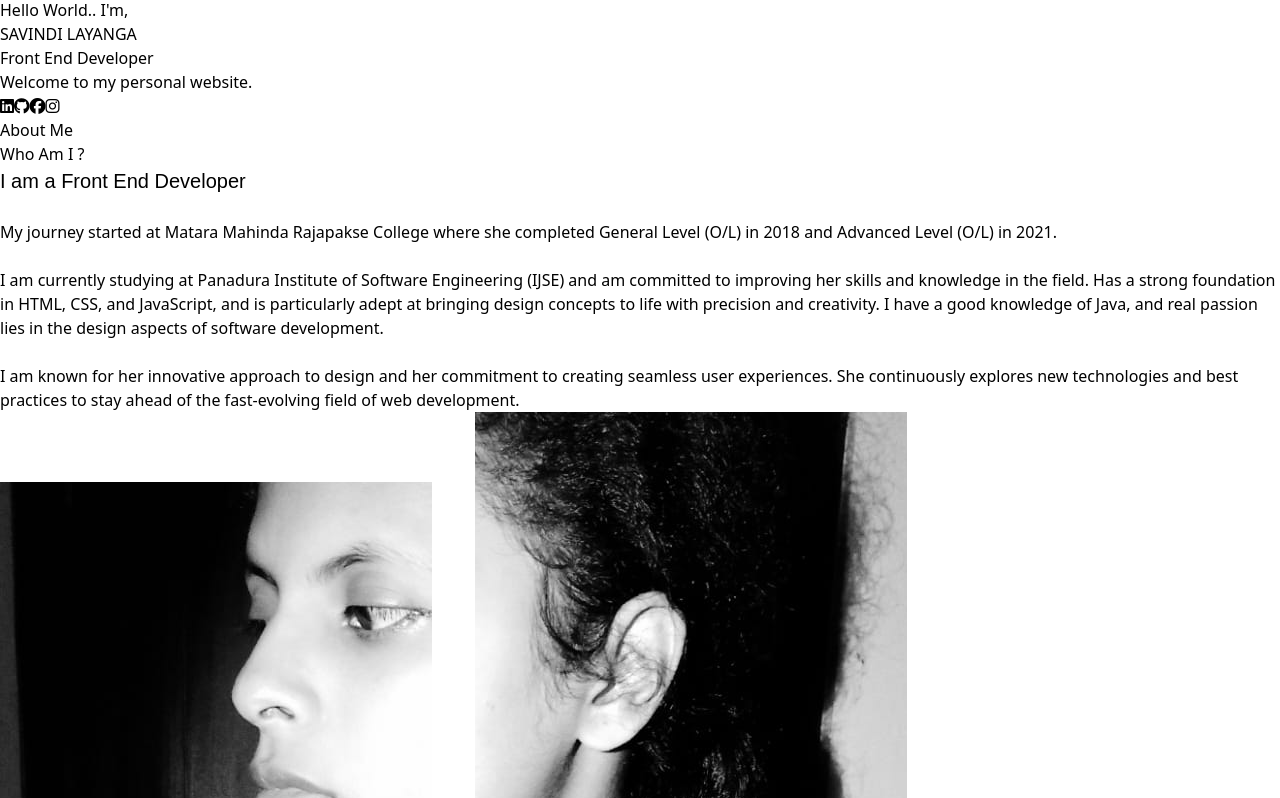
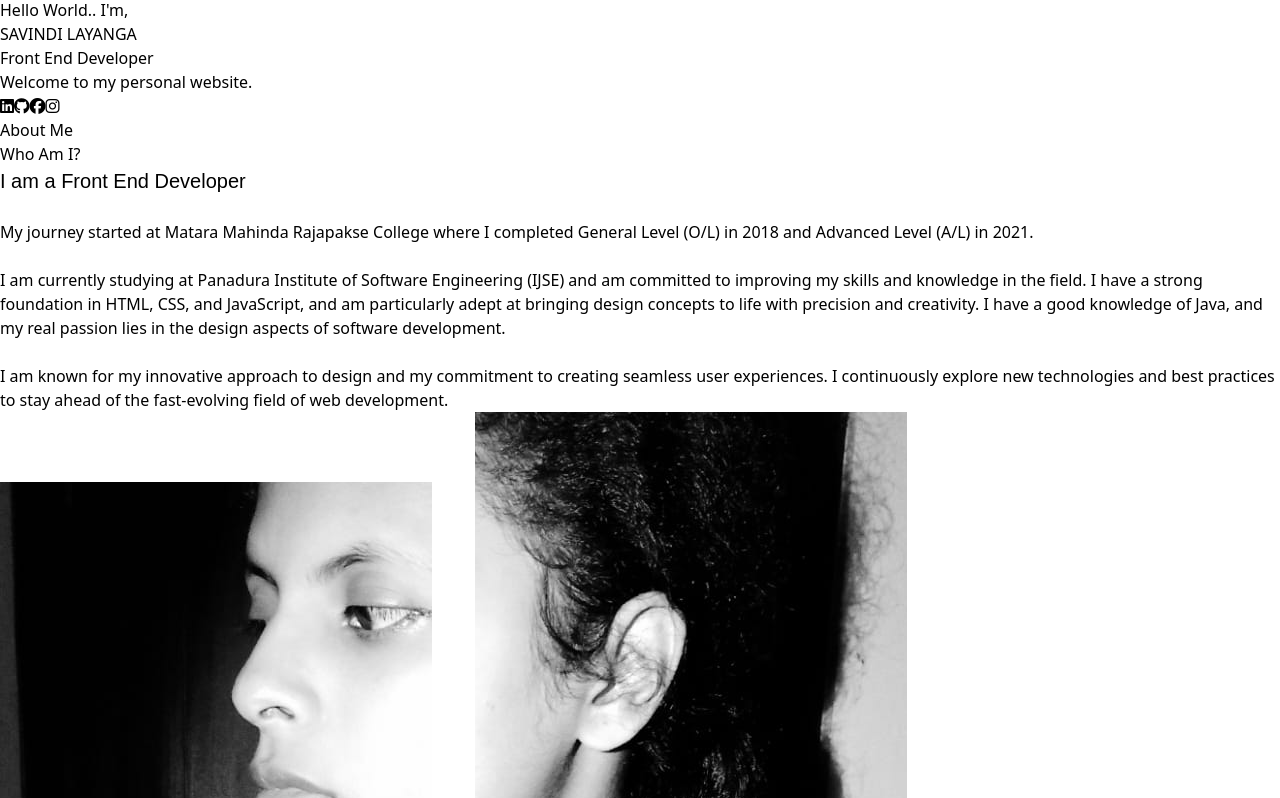
Before and after one commit to SavindiLayanga/Portfolio-react, a React (Vite) app: page / in a window 1280 px wide. Shown: the part 1362-2160 px from the top of the page. Built offline with nearby package versions, Linux system fonts and the light colour scheme.

Commit message:
about para animation

```diff
--- a/src/pages/about.tsx
+++ b/src/pages/about.tsx
@@ -1,36 +1,32 @@
 import React from 'react';
-// import '../assets/images/proPic.jpeg'
-import '../styles/about.css'
+import '../styles/about.css';
 
 const AboutSection: React.FC = () => {
     return (
         <div className="bg-white py-16 px-8" id="about">
             <div className="max-w-7xl mx-auto grid grid-cols-1 md:grid-cols-2 gap-8">
-                <div>
+                <div className="block"> {/* Added 'block' class for animation */}
                     <h2 className="text-2xl font-bold text-orange-500 mb-6">About Me</h2>
-                    <h2 className="text-6xl font-bold text-gray-900 mb-6">Who Am I ?</h2>
-                    <p className="text-gray-500" style={{fontSize: '20px', fontFamily: 'Arial, sans-serif'}}>I am a
-                        Front End Developer</p>
-                    <br/>
-
+                    <h2 className="text-6xl font-bold text-gray-900 mb-6">Who Am I?</h2>
+                    <p className="text-gray-500" style={{ fontSize: '20px', fontFamily: 'Arial, sans-serif' }}>
+                        I am a Front End Developer
+                    </p>
+                    <br />
                     <p className="text-gray-600">
-                        My journey started at Matara Mahinda Rajapakse College where she completed General Level (O/L)
-                        in 2018
-                        and Advanced Level (O/L) in 2021.
+                        My journey started at Matara Mahinda Rajapakse College where I completed General Level (O/L) in 2018
+                        and Advanced Level (A/L) in 2021.
                     </p>
-                    <br/>
+                    <br />
                     <p className="text-gray-600">
                         I am currently studying at Panadura Institute of Software Engineering (IJSE) and am committed to
-                        improving her skills and knowledge in the field. Has a strong foundation in HTML, CSS, and
-                        JavaScript,
-                        and is particularly adept at bringing design concepts to life with precision and creativity. I
-                        have a
-                        good knowledge of Java, and real passion lies in the design aspects of software development.
+                        improving my skills and knowledge in the field. I have a strong foundation in HTML, CSS, and JavaScript,
+                        and am particularly adept at bringing design concepts to life with precision and creativity. I have a
+                        good knowledge of Java, and my real passion lies in the design aspects of software development.
                     </p>
-                    <br/>
+                    <br />
                     <p className="text-gray-600">
-                        I am known for her innovative approach to design and her commitment to creating seamless user
-                        experiences. She continuously explores new technologies and best practices to stay ahead of the
+                        I am known for my innovative approach to design and my commitment to creating seamless user
+                        experiences. I continuously explore new technologies and best practices to stay ahead of the
                         fast-evolving field of web development.
                     </p>
                 </div>
@@ -38,11 +34,10 @@ const AboutSection: React.FC = () => {
                 <div className="flex justify-center items-center space-x-2 mb-5">
                     <img
                         src="/src/assets/aboutpic/aboutimage.jpg"
-                        alt="Pro1"
+                        alt="Profile"
                         className="w-80 h-100 object-cover border-4 border-black shadow-lg custom-hover-effect"
                     />
                 </div>
-
             </div>
         </div>
     );
--- a/src/styles/about.css
+++ b/src/styles/about.css
@@ -16,3 +16,22 @@
     --_i: 10%;
     filter: grayscale(0);
 }
+
+
+
+@keyframes appear {
+    from {
+        opacity: 0;
+        clip-path: inset(100% 100% 0 0);
+    }
+    to {
+        opacity: 1;
+        clip-path: inset(0 0 0 0);
+    }
+}
+
+.block {
+    animation: appear 1s linear; /* Corrected 'liner' to 'linear' */
+    opacity: 0; /* Ensure starting state matches animation */
+    animation-fill-mode: forwards; /* Keeps the final state after animation */
+}
```
